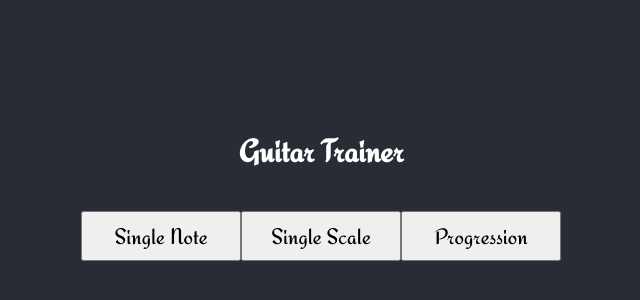
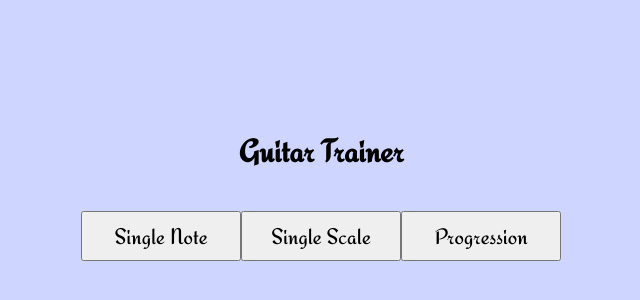
Before and after one commit to luciancic/guitar-trainer, a React (Create React App) app: page / in a window 1280 px wide. Shown: the part 204-504 px from the top of the page, without its empty margins (319-959 px from the left). Built offline with nearby package versions, Linux system fonts and the light colour scheme.

Commit message:
make background blue

```diff
--- a/src/App.scss
+++ b/src/App.scss
@@ -1,13 +1,12 @@
 .app {
   text-align: center;
-  background-color: #282c34;
+  background-color: #ced5ff;
   min-height: 100vh;
   display: flex;
   flex-direction: column;
   align-items: center;
   justify-content: center;
   font-size: calc(10px + 2vmin);
-  color: white;
 }
 
 h1 {
```
